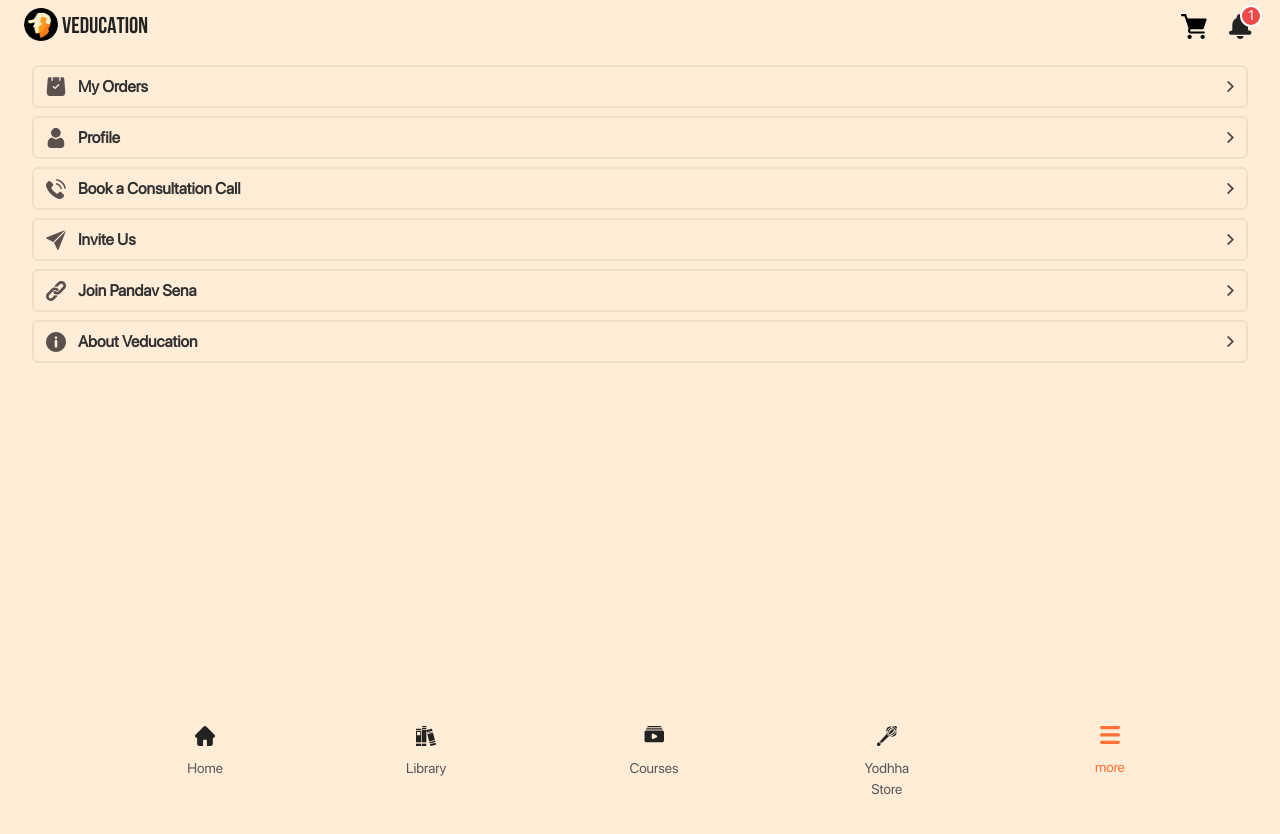
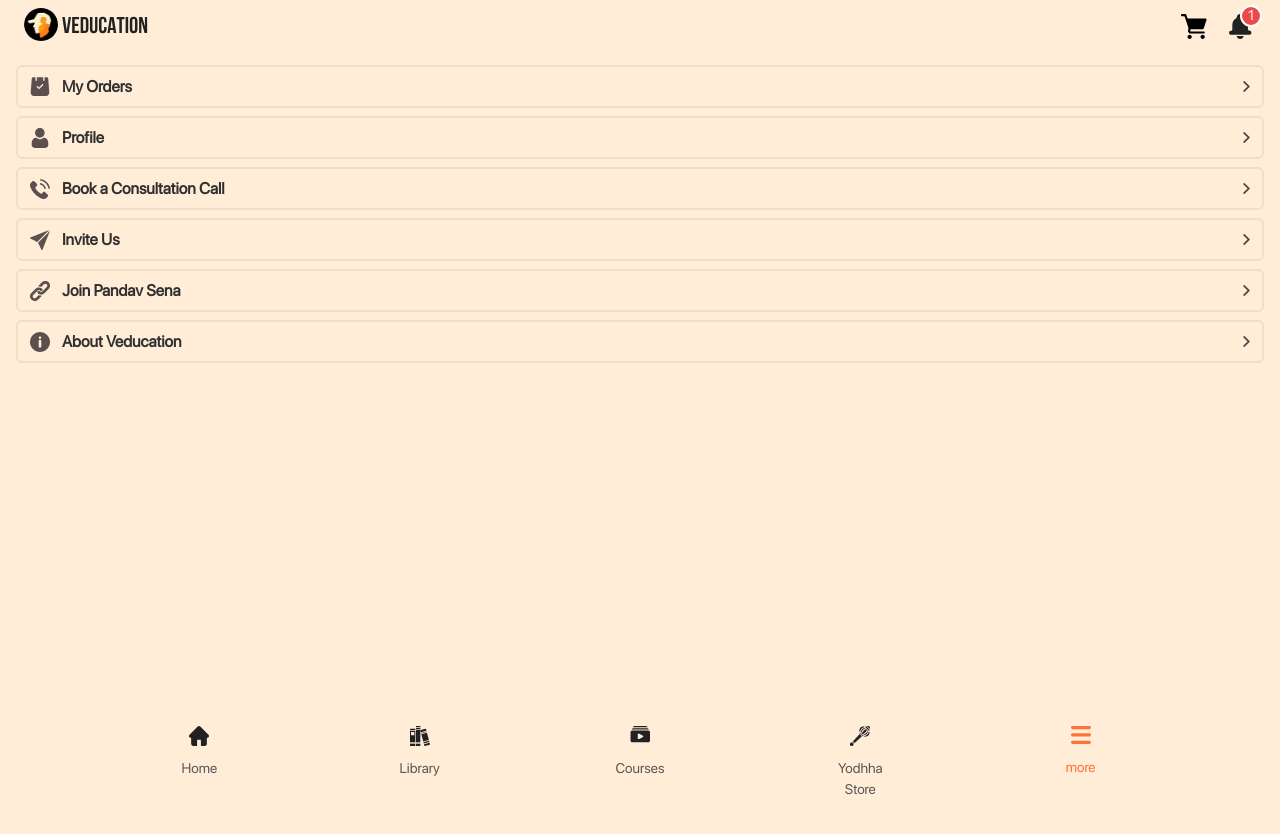
Before and after one commit to special-char/veducation_FE, a Next.js app: page /more in a window 1280 px wide. Shown: the top 834 px of the page. Built offline with nearby package versions, Linux system fonts and the light colour scheme; a web font is replaced by a local one.

Commit message:
navbar ui fixed

```diff
--- a/src/app/more/page.js
+++ b/src/app/more/page.js
@@ -3,7 +3,7 @@
 
 const Page = () => {
   return (
-    <div className="h-screen px-container">
+    <div className="h-screen px-container md:px-0">
       <MenuSection />
     </div>
   );
--- a/src/app/page.js
+++ b/src/app/page.js
@@ -53,8 +53,8 @@
     <div className="h-full pb-44">
       <SocialLinks />
       <SignIn />
-      <div className="px-container">
-        <Productlist productList={data} />
+      <div className="xs:px-container md:px-0">
+        <Productlist id={1} />
         {/* <DonationCard /> */}
       </div>
     </div>
--- a/src/components/Button/index.js
+++ b/src/components/Button/index.js
@@ -14,7 +14,6 @@
       className={clsx("btn", {
         "btn--primary": variant === "primary",
         "btn--secondary": variant === "secondary",
-        "btn--count": variant === "count",
         "btn--primary3": variant === "secondary2",
         "btn--small": size === "small",
         "btn--large": size === "large",
--- a/src/components/Coursecard/card.module.css
+++ b/src/components/Coursecard/card.module.css
@@ -9,7 +9,7 @@
   &__body {
     grid-column: 1 / -1;
     grid-row: 1 / -1;
-    z-index: 10;
+    z-index: 1;
     @apply my-auto px-4;
   }
   &__title {
--- a/src/components/Navbar/navbar.jsx
+++ b/src/components/Navbar/navbar.jsx
@@ -46,11 +46,16 @@
 const Navbar = () => {
   const pathname = usePathname();
   return (
-    <div className={styles.navBar}>
+    <div className="bg-background flex fixed w-screen bottom-0  z-20 left-0 justify-center">
+      <nav className={styles.navBar}>
         {data.map((val) => {
           const Svg = val.svg;
           return (
-          <Link href={val.href} key={val.id} className={styles.navBar__navItem}>
+            <Link
+              href={val.href}
+              key={val.id}
+              className={styles.navBar__navItem}
+            >
               <div className={styles.navBar__navItem__svg}>
                 <Svg fill={pathname === val.href ? "#FF7136" : "#222"} />
               </div>
@@ -65,6 +70,7 @@
             </Link>
           );
         })}
+      </nav>
     </div>
   );
 };
--- a/src/components/Navbar/navbar.module.css
+++ b/src/components/Navbar/navbar.module.css
@@ -1,8 +1,8 @@
 .navBar {
-  @apply flex flex-1 justify-evenly gap-3 fixed w-full bottom-0 z-20 pt-4 bg-background;
+  @apply flex justify-evenly xl:justify-between gap-3  pt-4  w-full  max-w-[1248px];
 
   &__navItem {
-    @apply flex max-w-[50px] flex-col items-center;
+    @apply flex flex-1 w-full max-w-[50px] flex-col items-center;
 
     &__svg {
       @apply w-5  pb-3;
--- a/src/components/ProductList/index.jsx
+++ b/src/components/ProductList/index.jsx
@@ -42,8 +42,8 @@
   );
 };
 
-const Productlist = async ({ productList }) => {
-  const productData = await getProductData();
+const Productlist = async ({ id }) => {
+  const productData = await getProductData(id);
   console.log("getProductData", productData);
   const {
     attributes: { name, products },
--- a/src/lib/axiosInstance.js
+++ b/src/lib/axiosInstance.js
@@ -1,7 +1,7 @@
 import axios from "axios";
 
 const axiosInstance = axios.create({
-  baseURL: process.env.NEXT_PUBLIC_API_URL ?? "http://192.168.1.10:1337/api",
+  baseURL: process.env.NEXT_PUBLIC_API_URL ?? "http://192.168.1.5:1337/api",
   timeout: 5000,
   timeoutErrorMessage: "Timeout! something went wrong",
 });
--- a/src/lib/getHomeProductData.js
+++ b/src/lib/getHomeProductData.js
@@ -1,8 +1,11 @@
 const { default: axiosInstance } = require("./axiosInstance");
 
-export const getProductData = async (setList) => {
+export const getProductData = async (id) => {
   try {
-    const response = await axiosInstance.get("categories/1?populate=*");
+    const response = await axiosInstance.get(
+      id ? `categories/${id}?populate=*` : "categories?populate=*"
+    );
+    // const response = await axiosInstance.get("categories/1?populate=*");
     // setList(response.data);
     return response.data;
   } catch (error) {
```
Lines whose indentation alone changed are shown as unchanged.
